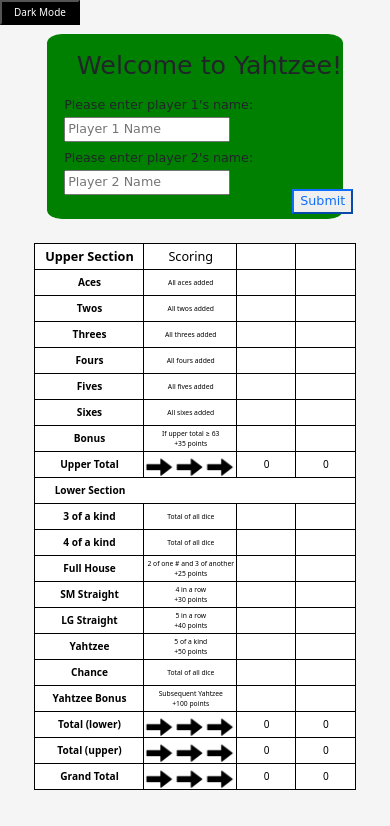
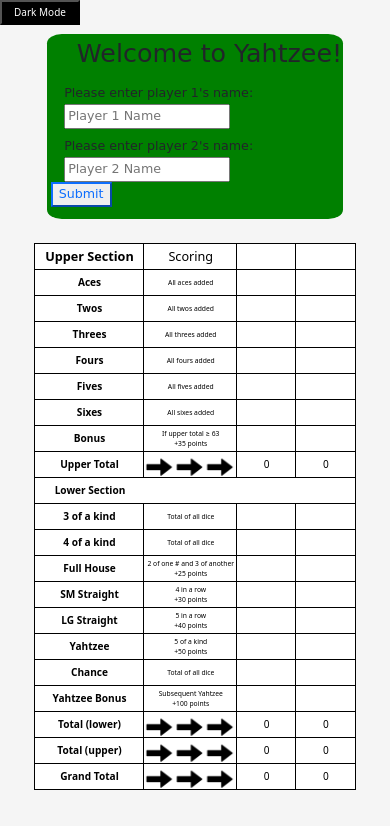
Before and after one commit to HammerNTime/Hammer-Yahtzee, a plain HTML site: page index.html in a window 390 px wide. Drawn offline with nearby package versions, Linux system fonts and the light colour scheme; a web font is replaced by a local one.

Commit message:
adjust name input button... again

```diff
--- a/css/style.css
+++ b/css/style.css
@@ -389,13 +389,13 @@ input {
       border-radius: 5%;
     }
 
-    #name-btn {
+    /* #name-btn {
       font-size: 1.5vmax;
       font-family: 'Patua One', cursive;
       position: absolute;
       margin: 150px 4vmax 0vmax 245px;
 
-    }
+    } */
     h2 {
       font-family: 'Patua One', cursive;
       font-size: 3vmax;
```
